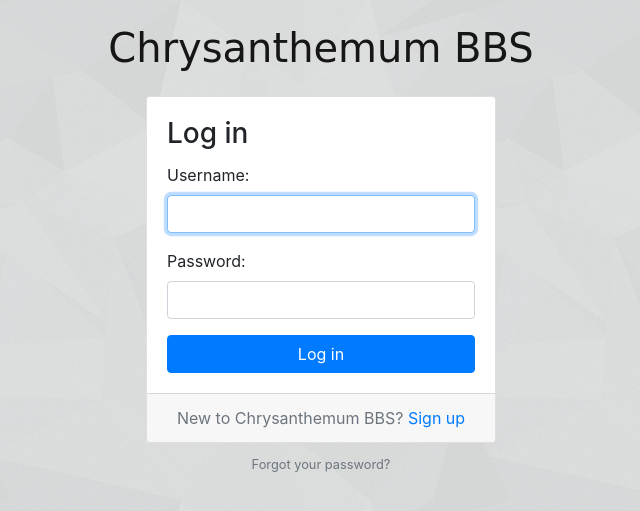
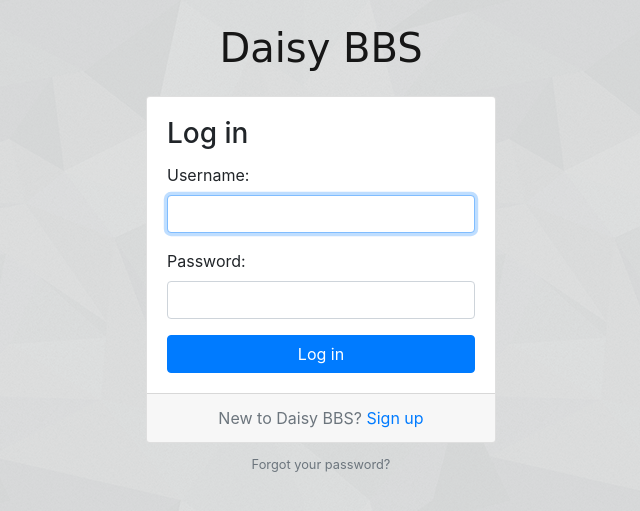
Before and after one commit to OASans/DaisyBBS, a Django app: page /login/ in a window 1280 px wide. Shown: the top 511 px of the page, without its empty margins (319-959 px from the left). Run offline with Django 3.2, Linux system fonts and the light colour scheme; some libraries are stand-ins or nearby versions; some web fonts are replaced.

Commit message:
change name of BBS

```diff
--- a/myproject/templates/base.html
+++ b/myproject/templates/base.html
@@ -2,7 +2,7 @@
 <html>
     <head>
         <meta charset="utf-8">
-        <title>{% block title %}小菊花BBS{% endblock %}</title>
+        <title>{% block title %}小雏菊BBS{% endblock %}</title>
         <link href="https://fonts.googleapis.com/css?family=Peralta" rel="stylesheet">
         <link rel="stylesheet" href="{% static 'css/bootstrap.min.css' %}">
         <link rel="stylesheet" href="{% static 'css/app.css' %}">
@@ -12,7 +12,7 @@
         {% block body %}
              <nav class="navbar navbar-expand-lg navbar-dark bg-dark">
                 <div class="container">
-                    <a class="navbar-brand" href="{% url 'home' %}"> Chrysanthemum BBS</a>
+                    <a class="navbar-brand" href="{% url 'home' %}"> Daisy BBS</a>
                     <button class="navbar-toggler" type="button" data-toggle="collapse"
                             data-target="#mainMenu" aria-controls="mainMenu" aria-expanded="false"
                             aria-label="Toggle navigation">
--- a/myproject/templates/base_accounts.html
+++ b/myproject/templates/base_accounts.html
@@ -9,7 +9,7 @@
 {% block body %}
     <div class="container">
         <h1 class="text-center logo my-4">
-            <a href="{% url 'home' %}">Chrysanthemum BBS</a>
+            <a href="{% url 'home' %}">Daisy BBS</a>
         </h1>
         {% block content %}
         {% endblock %}
--- a/myproject/templates/login.html
+++ b/myproject/templates/login.html
@@ -1,6 +1,6 @@
 {% extends 'base_accounts.html' %}
 
-{% block title %} Log in to Chrysanthemum BBS{% endblock %}
+{% block title %} Log in to Daisy BBS{% endblock %}
 
 {% block content %}
     <div class="row justify-content-center">
@@ -16,7 +16,7 @@
                         </form>
                     </div>
                     <div class="card-footer text-muted text-center">
-                        New to Chrysanthemum BBS? <a href="{% url 'signup' %}">Sign up</a>
+                        New to Daisy BBS? <a href="{% url 'signup' %}">Sign up</a>
                     </div>
                 </div>
             <div class="text-center py-2">
--- a/myproject/templates/password_reset_subject.txt
+++ b/myproject/templates/password_reset_subject.txt
@@ -1 +1 @@
-[Chrysanthemum BBS] Please reset your password
+[Daisy BBS] Please reset your password
--- a/myproject/templates/signup.html
+++ b/myproject/templates/signup.html
@@ -1,6 +1,6 @@
 {% extends 'base_accounts.html' %}
 
-{% block title %} Sign up to Chrysanthemum BBS{% endblock %}
+{% block title %} Sign up to Daisy BBS{% endblock %}
 
 {% block content %}
         <div class="row justify-content-center">
```
Also changed, not shown: myproject/boards/migrations/0002_topic_views.py (added).
